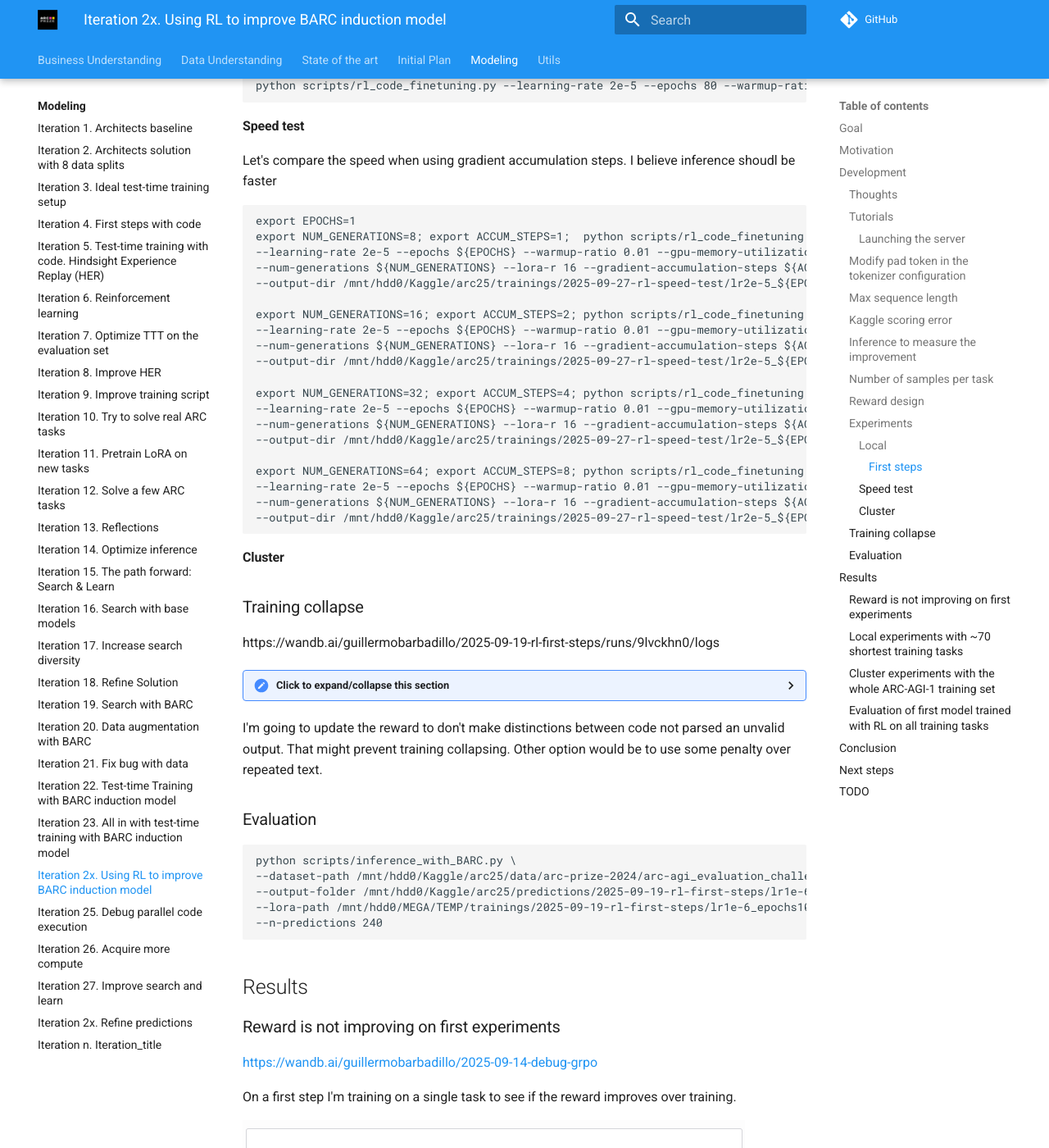
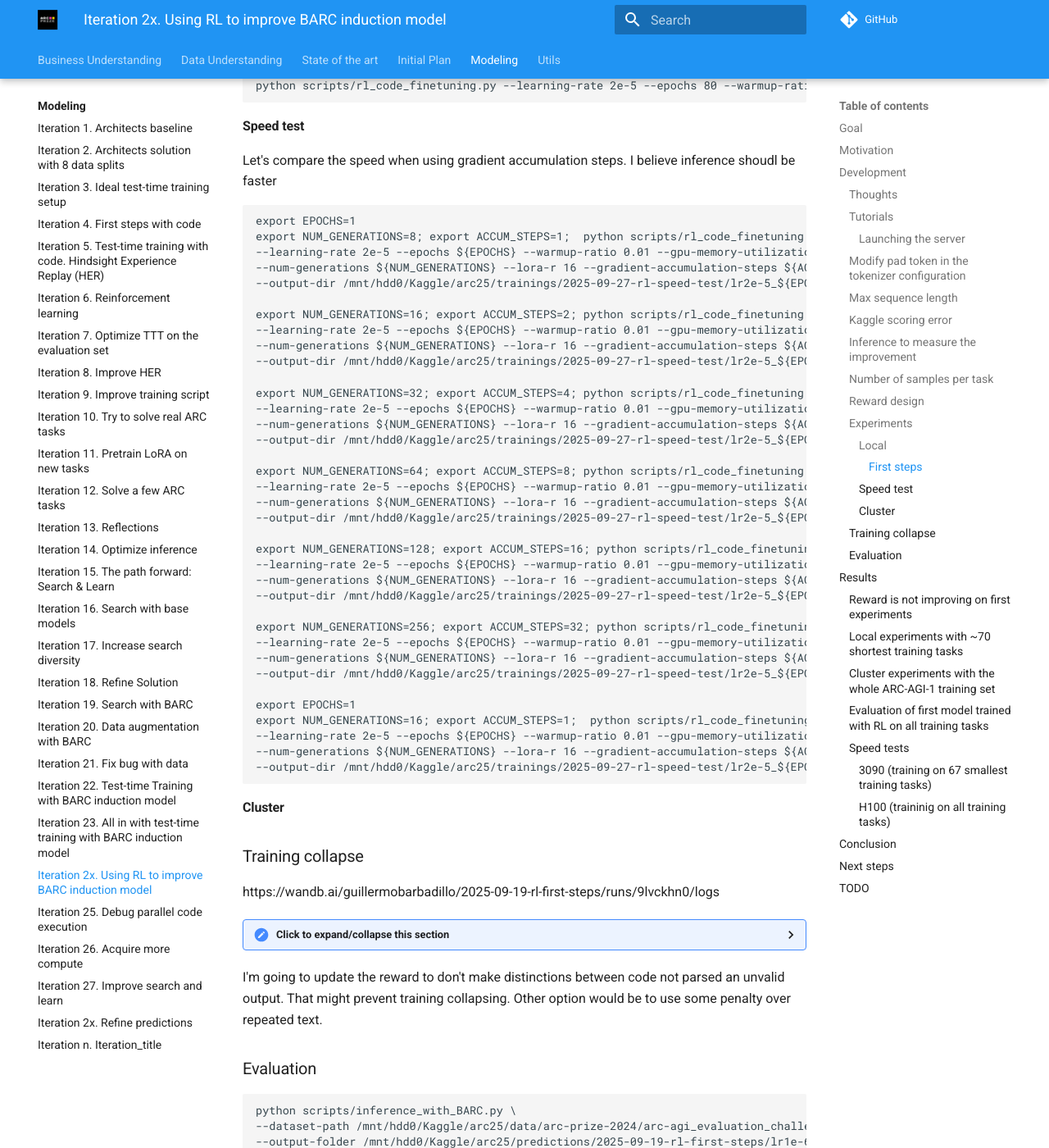
Before and after one commit to ironbar/arc25, an MkDocs documentation site: the page built from docs/modeling/Iteration_24_RL_BARC.md, in a window 1280 px wide and 1400 px high, scrolled down 4100 px. Shown: the whole window at 82% size. Built offline with MkDocs 1.6.1 and Material for MkDocs 9.7.7, drawn with Linux system fonts in a browser that asks for light colours; comment, search, counter and statistics services are not loaded; some of the changed text lies outside the part shown.

Commit message:
documented results

````diff
--- a/docs/modeling/Iteration_24_RL_BARC.md
+++ b/docs/modeling/Iteration_24_RL_BARC.md
@@ -193,6 +193,22 @@
 --learning-rate 2e-5 --epochs ${EPOCHS} --warmup-ratio 0.01 --gpu-memory-utilization 0.70 \
 --num-generations ${NUM_GENERATIONS} --lora-r 16 --gradient-accumulation-steps ${ACCUM_STEPS} \
 --output-dir /mnt/hdd0/Kaggle/arc25/trainings/2025-09-27-rl-speed-test/lr2e-5_${EPOCHS}epochs_${NUM_GENERATIONS}gen_${ACCUM_STEPS}accum-steps_16lora_RTX3090
+
+export NUM_GENERATIONS=128; export ACCUM_STEPS=16; python scripts/rl_code_finetuning.py \
+--learning-rate 2e-5 --epochs ${EPOCHS} --warmup-ratio 0.01 --gpu-memory-utilization 0.70 \
+--num-generations ${NUM_GENERATIONS} --lora-r 16 --gradient-accumulation-steps ${ACCUM_STEPS} \
+--output-dir /mnt/hdd0/Kaggle/arc25/trainings/2025-09-27-rl-speed-test/lr2e-5_${EPOCHS}epochs_${NUM_GENERATIONS}gen_${ACCUM_STEPS}accum-steps_16lora_RTX3090
+
+export NUM_GENERATIONS=256; export ACCUM_STEPS=32; python scripts/rl_code_finetuning.py \
+--learning-rate 2e-5 --epochs ${EPOCHS} --warmup-ratio 0.01 --gpu-memory-utilization 0.70 \
+--num-generations ${NUM_GENERATIONS} --lora-r 16 --gradient-accumulation-steps ${ACCUM_STEPS} \
+--output-dir /mnt/hdd0/Kaggle/arc25/trainings/2025-09-27-rl-speed-test/lr2e-5_${EPOCHS}epochs_${NUM_GENERATIONS}gen_${ACCUM_STEPS}accum-steps_16lora_RTX3090
+
+export EPOCHS=1
+export NUM_GENERATIONS=16; export ACCUM_STEPS=1;  python scripts/rl_code_finetuning.py \
+--learning-rate 2e-5 --epochs ${EPOCHS} --warmup-ratio 0.01 --gpu-memory-utilization 0.67 \
+--num-generations ${NUM_GENERATIONS} --lora-r 16 --gradient-accumulation-steps ${ACCUM_STEPS} \
+--output-dir /mnt/hdd0/Kaggle/arc25/trainings/2025-09-27-rl-speed-test/lr2e-5_${EPOCHS}epochs_${NUM_GENERATIONS}gen_${ACCUM_STEPS}accum-steps_16lora_RTX3090
 ```
 
 #### Cluster
@@ -307,6 +323,23 @@
 It is possible that by improving the reward and training for longer results could improve even more.
 This model was trained for 8400 steps, so that is around 20 epochs for 400 training tasks.
 
+### Speed tests
+
+#### 3090 (training on 67 smallest training tasks)
+
+![alt text](res/1758958482820_image.png)
+
+- Using a bigger number of generations per step results on more efficient generation until 128, then it plateaus.
+- In the other side a bigger number of generations results on slower training speed
+- For the 3090 32 generations per step might be the sweet spot
+- I have verified that the number of gradient accumulation steps does not affect too much to the metrics. We should try to use a batch size as big as possible but the effect is not big.
+
+#### H100 (traininig on all training tasks)
+
+![alt text](res/1758959201075_image.png)
+
+Similar conclusions for H100.
+
 ## Conclusion
 
 ## Next steps
````
Also changed, not shown: docs/modeling/res/1758958482820_image.png (added), docs/modeling/res/1758959201075_image.png (added).
